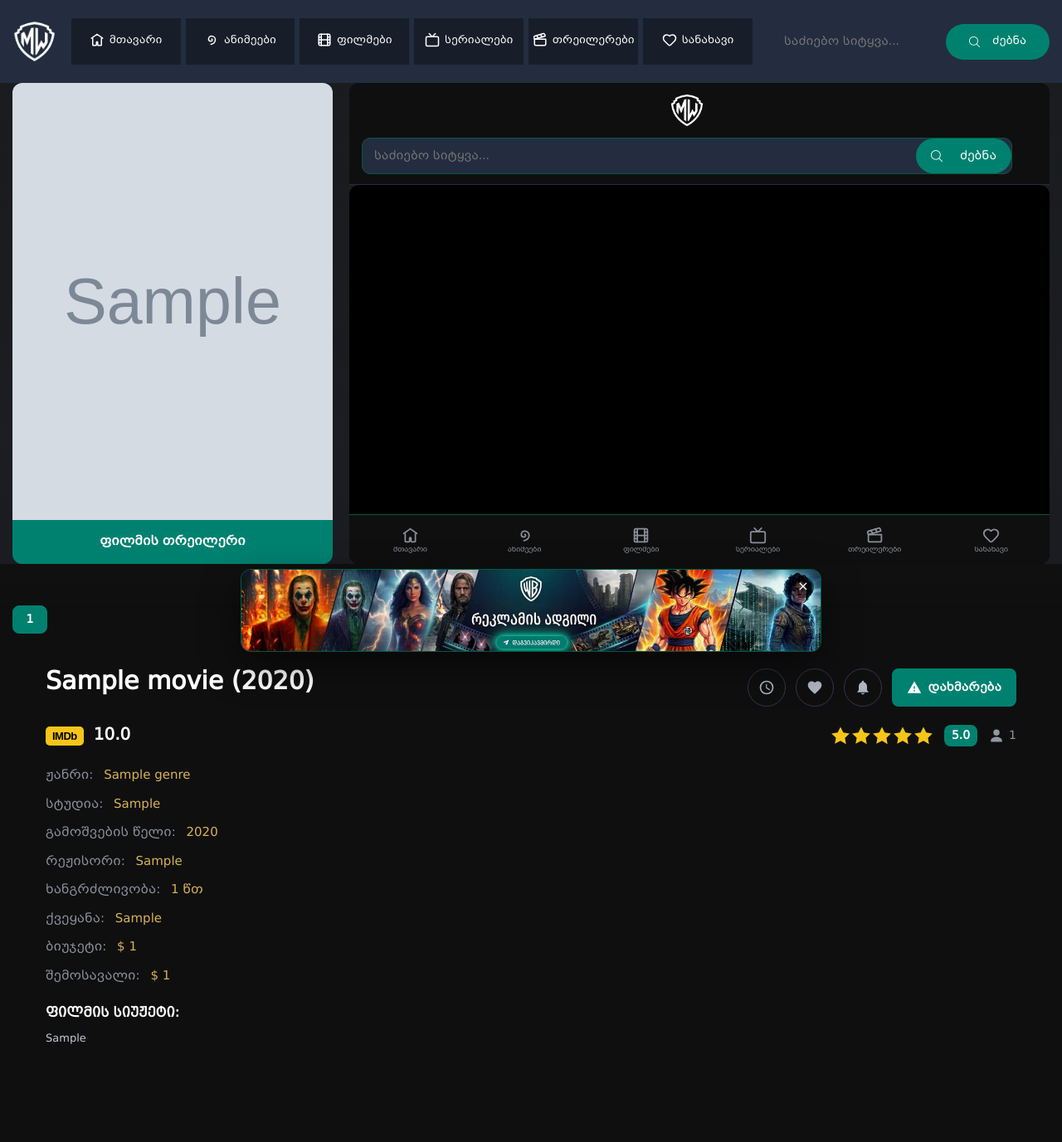
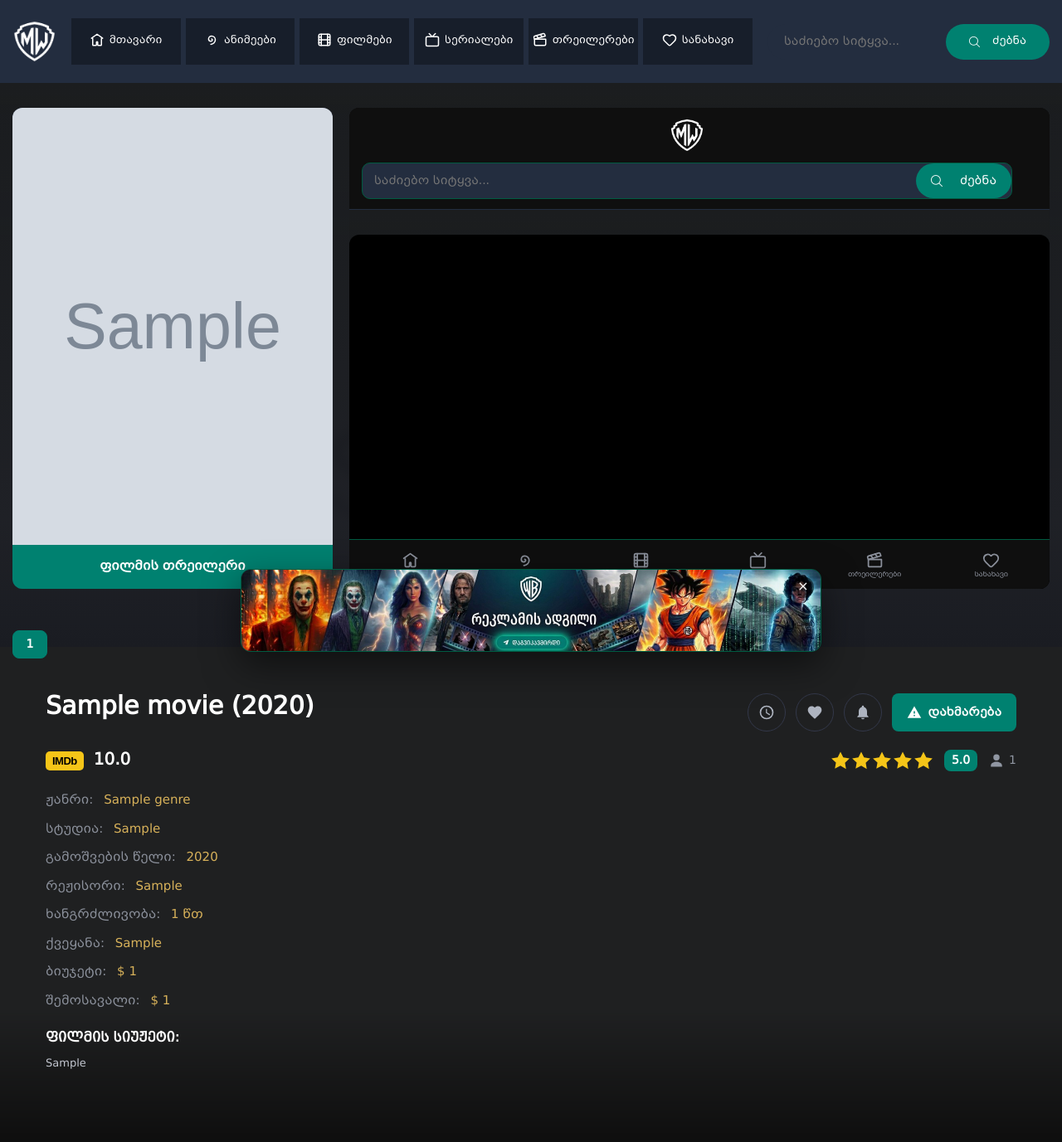
Before and after one commit to gmakh1996-netizen/Guga-repo, a Flask app: page /movie/1 in a window 1280 px wide. Shown: the whole page at 83% size. Before the commit the page ends 1259 px from the top, so only its background shows below. Run offline with Flask 3, Linux system fonts and the light colour scheme; tables that the repository leaves empty hold one stand-in row (values such as "Sample post"); grey boxes marked "Sample" are stand-in pictures; some libraries are stand-ins or nearby versions.

Commit message:
fix: darkened poster backdrop now extends through the whole detail page
Root cause was the same float-collapse pattern found earlier for .content:
the theme floats .movies-full, .movies-full .container and
.movies-full__inside in one shared selector rule with no clearfix, so
.movies-full's own height collapsed to just the poster/player row, cutting
off before the title/rating/plot/cast content. That also capped the
backdrop image (.bg-image) at a hardcoded 720px, well short of that content.

- .movies-full gets display:flow-root so it properly contains its floated
  children's height (matches the .content fix from earlier)
- .bg-image height changed from a fixed 720px to 100% (of its now-correct
  parent height), so it extends all the way to the boundary with the
  "similar movies" section below
- widened the mask gradient's stable region (20%-88% instead of fading
  from the top) so the darkened poster stays visibly present behind the
  title/info/plot text instead of fading to near-invisible partway down

```diff
--- a/static/css/ge-custom.css
+++ b/static/css/ge-custom.css
@@ -130,14 +130,24 @@ html { scrollbar-width: thin; scrollbar-color: #005b41 transparent; }
 .ge-empty { text-align: center; padding: 40px; color: #9aa0ac; }
 
 /* detail page */
-.movies-full { position: relative; padding: 30px 0 50px; z-index: 0; float: none !important; width: 100% !important; }
+/* თემა float:left-ს აძლევს .movies-full-საც, .movies-full .container-საც და
+   .movies-full__inside-საც (საერთო სელექტორის სიაში) — float-ს არავინ ასუფთავებდა,
+   ამიტომ .movies-full-ის სიმაღლე მხოლოდ ზედა (პოსტერი+ფლეერი) ნაწილს ითვლიდა და
+   სათაური/ინფო/სიუჟეტი/მსახიობები მის გარეთ, მიუწვდომლად „გადმოსდიოდა" — ამის გამო
+   ჩაბნელებული ბექგრაუნდიც ვერ სწვდებოდა იმ ტექსტის ბოლომდე. flow-root თავად
+   აკავებს ყველა შვილ float-ს ჩაბუდებულობის მიუხედავად */
+.movies-full { position: relative; display: flow-root; padding: 30px 0 50px; z-index: 0; float: none !important; width: 100% !important; }
 .movies.related { clear: both; }
 /* თემის დეკორატიული overlay — კლიკები არ დაიჭიროს */
 .movies-full::after, .movies-full:after { pointer-events: none !important; z-index: 1 !important; }
-.movies-full .bg-image { position: absolute; top: 0; left: 0; right: 0; height: 720px !important; background-size: cover; background-position: center 18%;
+/* ჩაბნელებული პოსტერი — ge.movie-ს მსგავსად მთელ .movies-full-ს (პოსტერი+ფლეერი
+   +სათაური/ინფო/სიუჟეტი/მსახიობები) უნდა მისდევდეს, არა მხოლოდ ზედა 720px-ს —
+   height:100% პარენტის (.movies-full) სრულ სიმაღლეს იღებს, ასე რომ ჩამოსქროლვისას
+   ბექგრაუნდი ზუსტად იმ წერტილამდე გრძელდება, სადაც „მსგავსი ფილმების" სექცია იწყება */
+.movies-full .bg-image { position: absolute; top: 0; left: 0; right: 0; height: 100% !important; background-size: cover; background-position: center 18%;
   filter: blur(6px) brightness(.42); opacity: .6; z-index: 0 !important; pointer-events: none; transform: scale(1.05);
-  -webkit-mask-image: linear-gradient(to bottom, rgba(0,0,0,.95) 0%, rgba(0,0,0,.55) 52%, rgba(0,0,0,0) 100%);
-  mask-image: linear-gradient(to bottom, rgba(0,0,0,.95) 0%, rgba(0,0,0,.55) 52%, rgba(0,0,0,0) 100%); }
+  -webkit-mask-image: linear-gradient(to bottom, rgba(0,0,0,.95) 0%, rgba(0,0,0,.85) 20%, rgba(0,0,0,.85) 88%, rgba(0,0,0,0) 100%);
+  mask-image: linear-gradient(to bottom, rgba(0,0,0,.95) 0%, rgba(0,0,0,.85) 20%, rgba(0,0,0,.85) 88%, rgba(0,0,0,0) 100%); }
 .movies-full .container { position: relative; z-index: 300; }
 .movies-full__content, .movies-full__player, #movie_embed { position: relative; z-index: 300 !important; }
 .movies-full__player { pointer-events: auto; }
```
